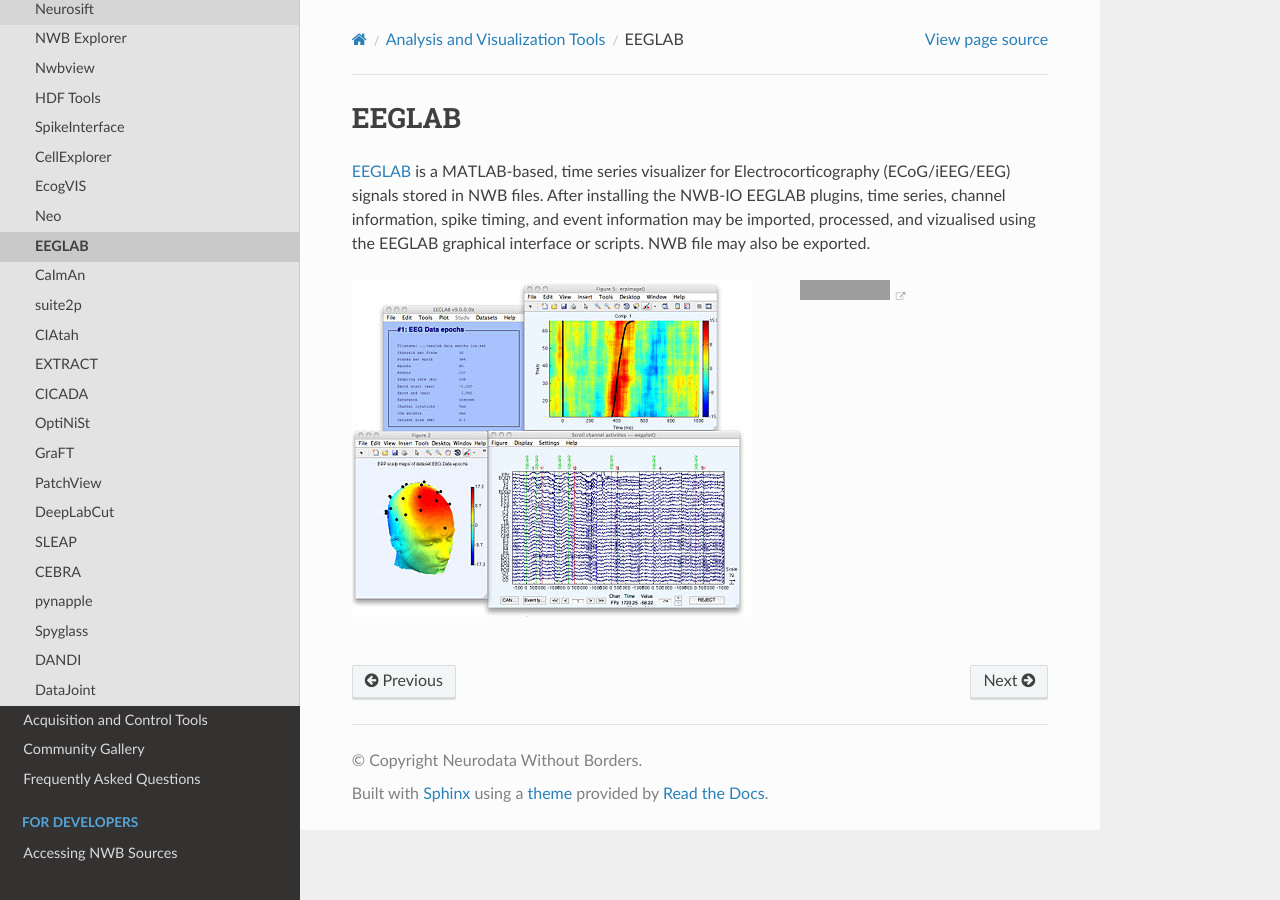
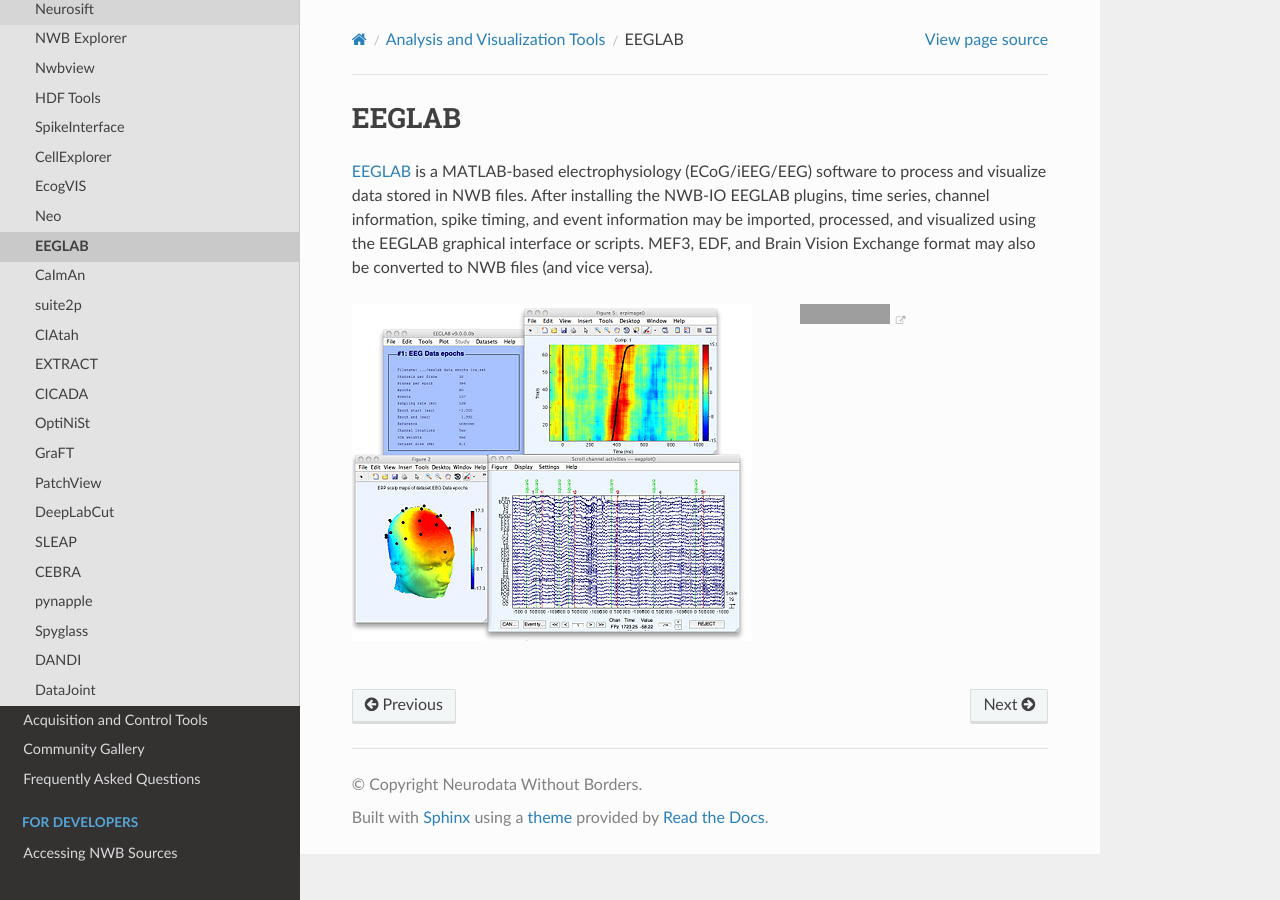
Before and after one commit to NeurodataWithoutBorders/nwb-overview, a Sphinx documentation site: the page built from docs/source/tools/eeglab/eeglab.rst, in a window 1280 px wide. Built offline with Sphinx 7.4.7 and the Read the Docs theme 2.0.0, drawn with Linux system fonts in a browser that asks for light colours; pages that are not in the unit, such as notebooks, are missing from menus; grey boxes are pictures that could not be loaded.

Commit message:
Update eeglab.rst

```diff
--- a/docs/source/tools/eeglab/eeglab.rst
+++ b/docs/source/tools/eeglab/eeglab.rst
@@ -5,7 +5,7 @@
 
 .. short_description_start
 
-:ref:`analysistools-eeglab` is a MATLAB-based, time series visualizer for Electrocorticography (ECoG/iEEG/EEG) signals stored in NWB files. After installing the NWB-IO EEGLAB plugins, time series, channel information, spike timing, and event information may be imported, processed, and vizualised using the EEGLAB graphical interface or scripts. NWB file may also be exported.
+:ref:`analysistools-eeglab` is a MATLAB-based electrophysiology (ECoG/iEEG/EEG) software to process and visualize data stored in NWB files. After installing the NWB-IO EEGLAB plugins, time series, channel information, spike timing, and event information may be imported, processed, and visualized using the EEGLAB graphical interface or scripts. MEF3, EDF, and Brain Vision Exchange format may also be converted to NWB files (and vice versa).
 
 .. image:: https://img.shields.io/github/stars/sccn/eeglab?style=social
     :alt: GitHub Repo stars for EEGLAB
```
